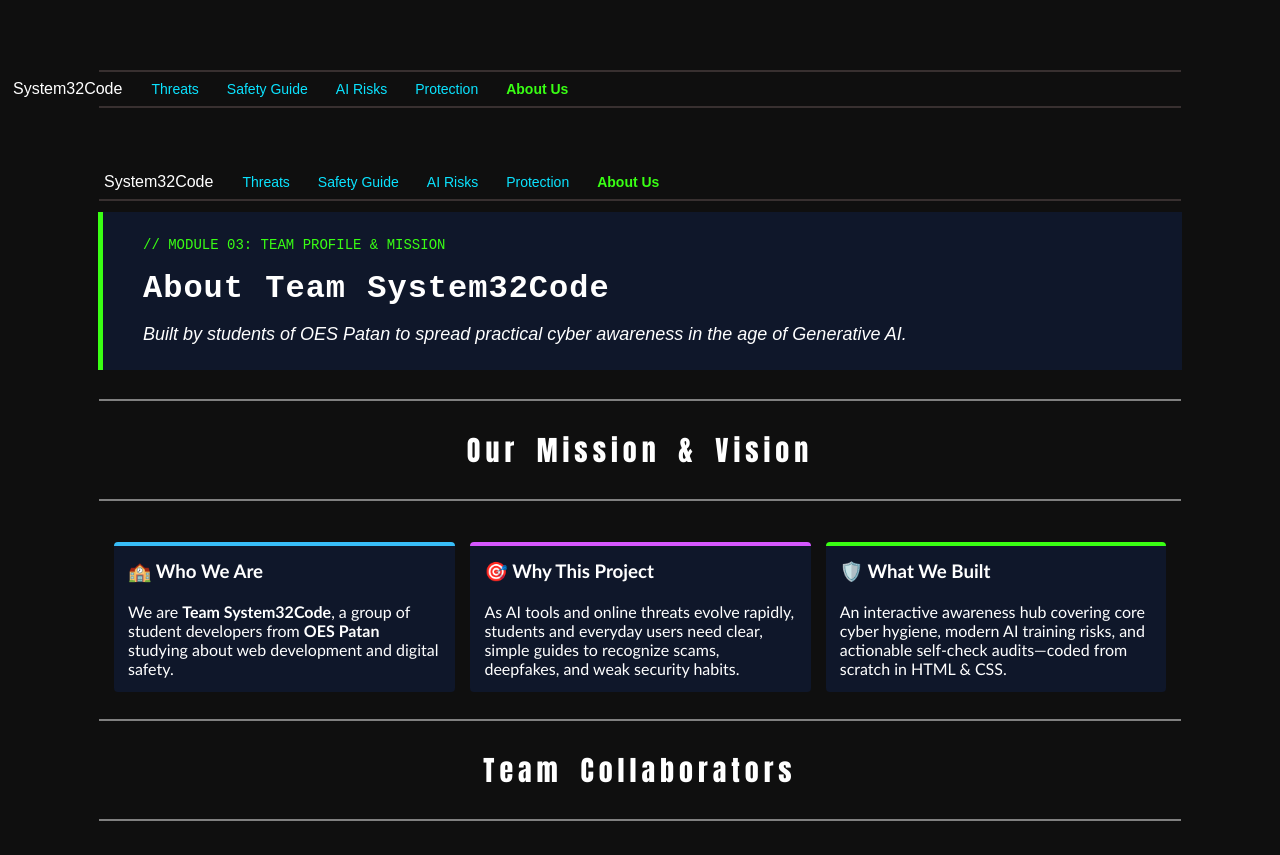
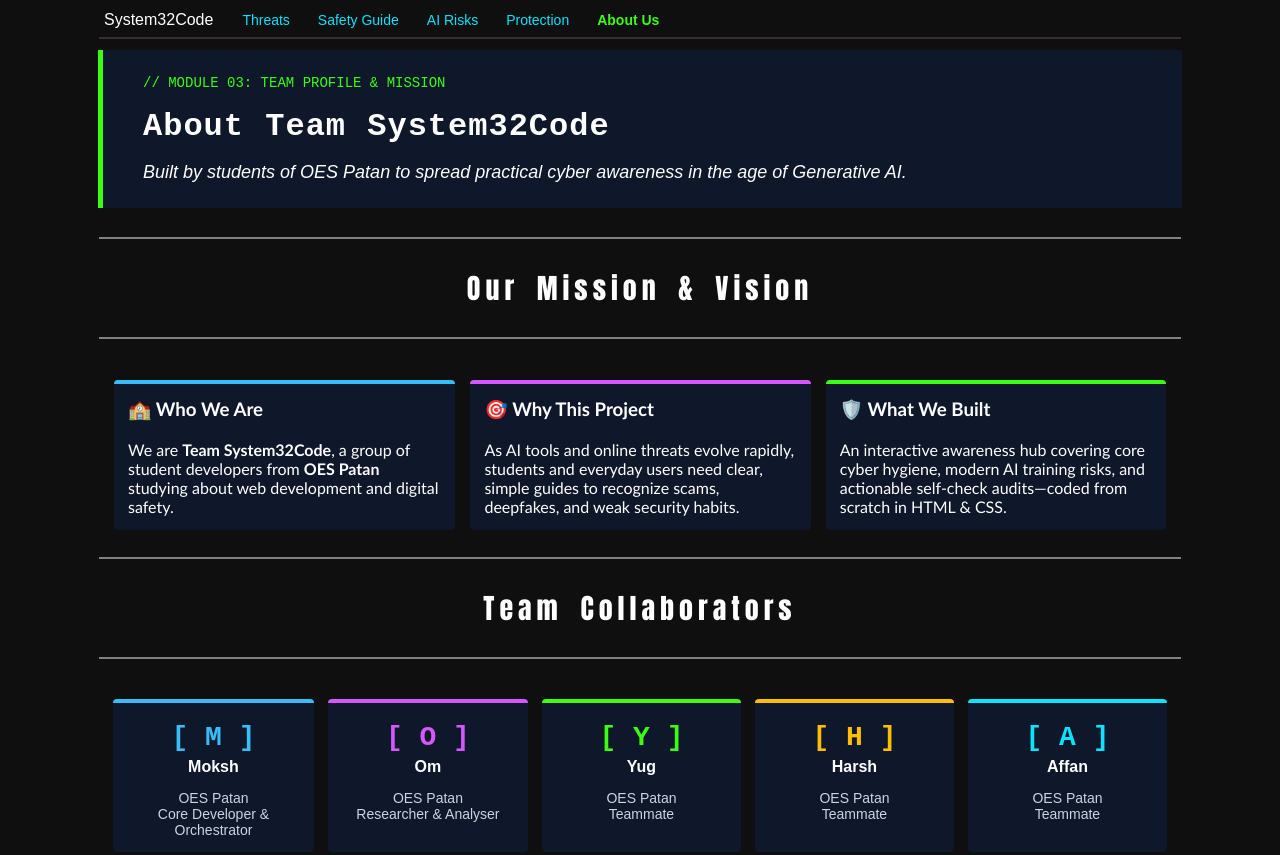
Before and after one commit to HexaCube63/System32Code, a plain HTML site: page aboutus/index.html in a window 1280 px wide. Shown: the top 855 px of the page. Drawn offline with Linux system fonts and the light colour scheme.

Commit message:
Update index.html

```diff
--- a/aboutus/index.html
+++ b/aboutus/index.html
@@ -195,20 +195,7 @@
                     <a href="/" class="btn" style="border-color: #38bdf8;">Back to Home ⌂</a>
                     <br><br>
                 </td>
-            </tr>
-            <tr style="background-image:url(../footer.jpeg);"><!--Pagefooter-->
-                <br><br><br>
-                <hr color="#383030" width="1080px">
-                <a href="/" class="logo">System32Code</a>&nbsp;&nbsp;&nbsp;&nbsp;
-                <a href="/cybersafety" class="navbar">Threats</a>&nbsp;&nbsp;&nbsp;&nbsp;
-                <a href="/cybersafety.html#safety" class="navbar">Safety Guide</a>&nbsp;&nbsp;&nbsp;&nbsp;
-                <a href="/ai" class="navbar">AI Risks</a>&nbsp;&nbsp;&nbsp;&nbsp;
-                <a href="/ai/ai-protection" class="navbar">Protection</a>&nbsp;&nbsp;&nbsp;&nbsp
-                <a href="/aboutus" class="navbar" style="color: #39ff14; font-weight: bold;">About Us</a>&nbsp;&nbsp;&nbsp;&nbsp;
-                <hr color="#383030" width="1080px">
-                <br><br><br>
-            </tr>
-            <!-- Terminal Footer -->
+            </tr>            <!-- Terminal Footer -->
             <tr>
                 <td style="letter-spacing: 3px; word-spacing: 2px; color: #2fca13; font-family: 'Courier New', Courier, monospace;">
                     <hr color="#383030" width="1080px">
```
